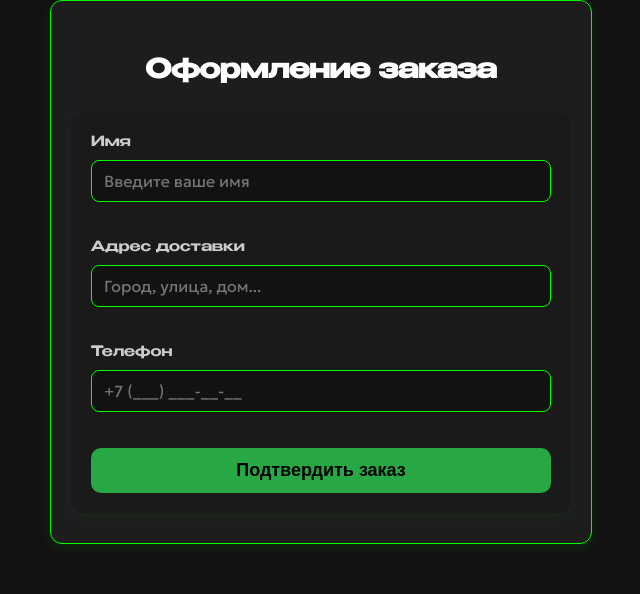
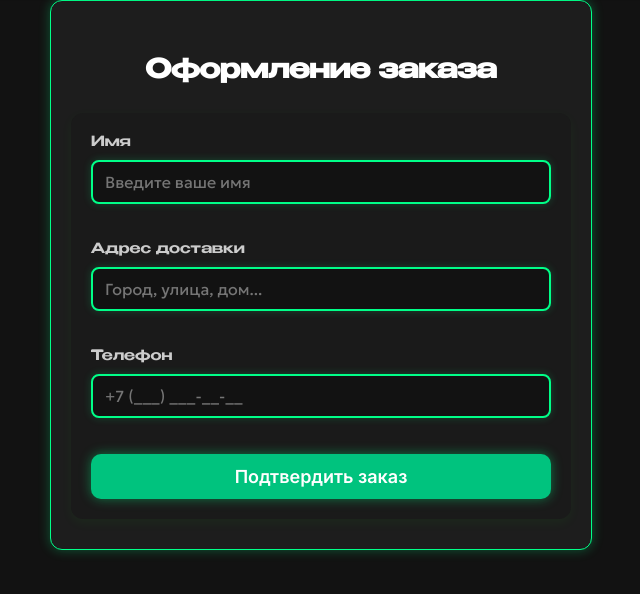
Before and after one commit to sazi48/Website-Application-for-Telegram-Product-Shop, a Flask app: page /order in a window 1280 px wide. Shown: the part 65-659 px from the top of the page, without its empty margins (319-959 px from the left). Run offline with Flask 3, Linux system fonts and the light colour scheme.

Commit message:
neon all button and images

```diff
--- a/templates/order.html
+++ b/templates/order.html
@@ -27,8 +27,8 @@
         background-color: #1d1d1d;
         padding: 30px 20px;
         border-radius: 12px;
-        border: 1.5px solid #00ff00;
-        box-shadow: 0 4px 12px rgba(0, 255, 0, 0.1);
+        border: 1.5px solid #00ff88;
+        box-shadow: 0 0 12px rgba(0, 255, 136, 0.3);
     }
 
     .order-title {
@@ -53,16 +53,18 @@
 
     .checkout-form input {
         padding: 10px 12px;
-        border: 1px solid #00ff00;
+        border: 2px solid #00ff88;
         border-radius: 8px;
         background-color: #121212;
         color: white;
         font-size: 16px;
-        transition: border-color 0.3s ease;
+        transition: border-color 0.3s ease, box-shadow 0.3s ease;
+        box-shadow: 0 0 8px rgba(0, 255, 136, 0.2);
     }
 
     .checkout-form input:focus {
-        border-color: #00cc00;
+        border-color: #00cc66;
+        box-shadow: 0 0 12px rgba(0, 255, 136, 0.6);
         outline: none;
     }
 
@@ -71,22 +73,25 @@
         padding: 12px;
         font-size: 18px;
         font-weight: bold;
-        background-color: #28a745;
-        color: black;
+        background-color: #00c37e;
+        color: #fff;
         border: none;
         border-radius: 10px;
         cursor: pointer;
-        transition: background-color 0.3s ease, transform 0.2s ease;
-        font-family: 'activistka_wide', sans-serif;
+        transition: background-color 0.3s ease, transform 0.2s ease, box-shadow 0.3s ease;
+        font-family: 'Inter', sans-serif;
+        box-shadow: 0 0 12px rgba(0, 255, 136, 0.4);
     }
 
     .confirm-btn:hover {
-        background-color: #45c156;
-        transform: translateY(-2px);
+        background-color: #00a86b;
+        transform: scale(1.03);
+        box-shadow: 0 0 16px rgba(0, 255, 136, 0.6);
     }
 
     .confirm-btn:active {
-        background-color: #1e7e34;
+        background-color: #008f5a;
+        transform: scale(0.98);
     }
 
     @media (max-width: 480px) {
```
Also changed, not shown: templates/catalog.html (+16 -3 lines), 1 other file.
